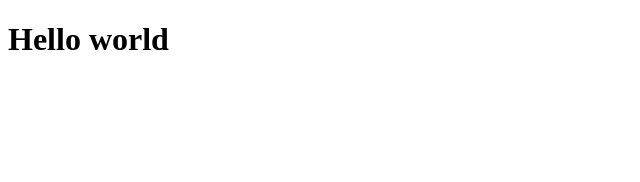
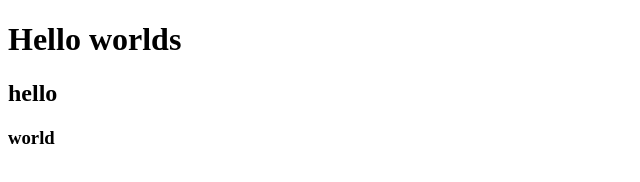
Before and after one commit to Devaprakash-coder/git-trial, a plain HTML site: page index.html in a window 1280 px wide. Shown: the whole page, without its empty margins (0-640 px from the left). Drawn offline with Linux system fonts and the light colour scheme.

Commit message:
2nd commit

```diff
--- a/index.html
+++ b/index.html
@@ -7,6 +7,8 @@
     <title>Document</title>
 </head>
 <body>
-    <h1>Hello world</h1>
+    <h1>Hello worlds</h1>
+    <h2>hello</h2>
+    <h3>world</h3>
 </body>
 </html>
```
